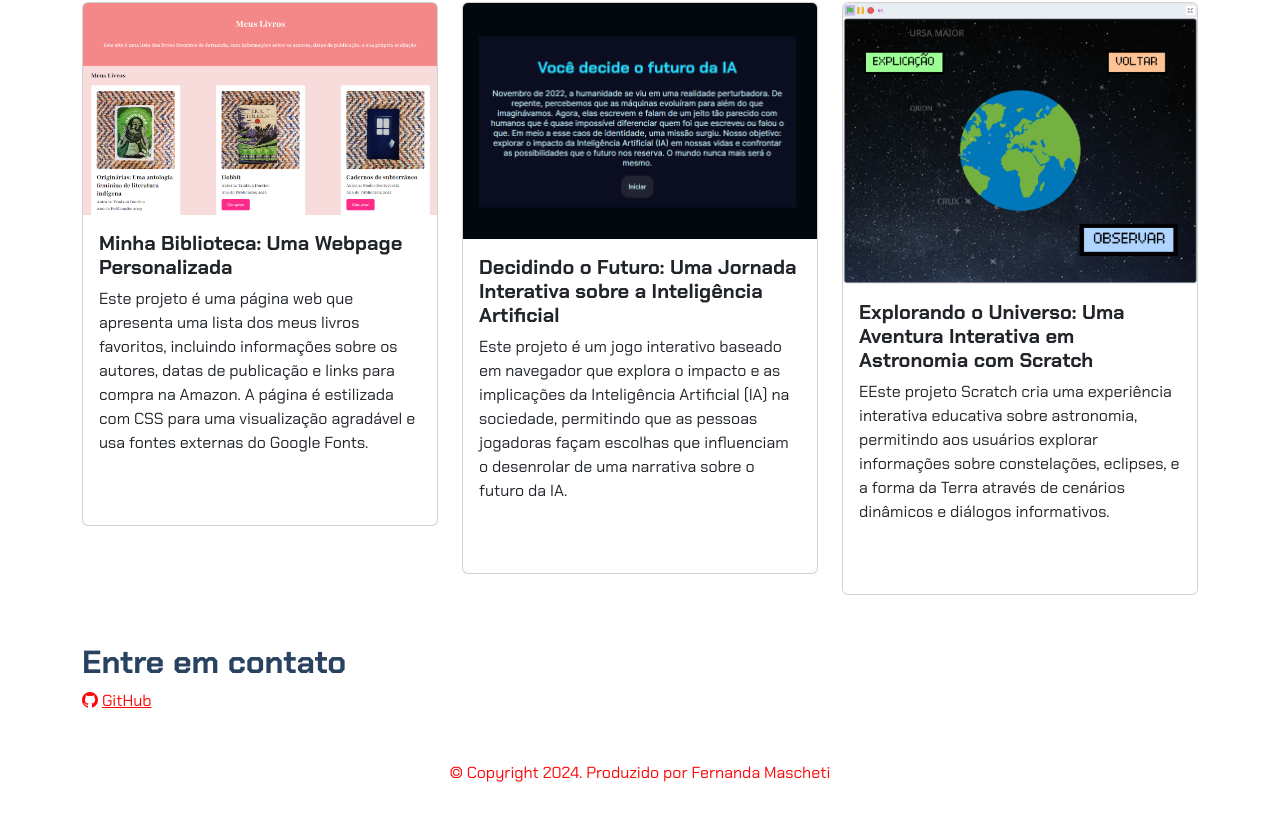
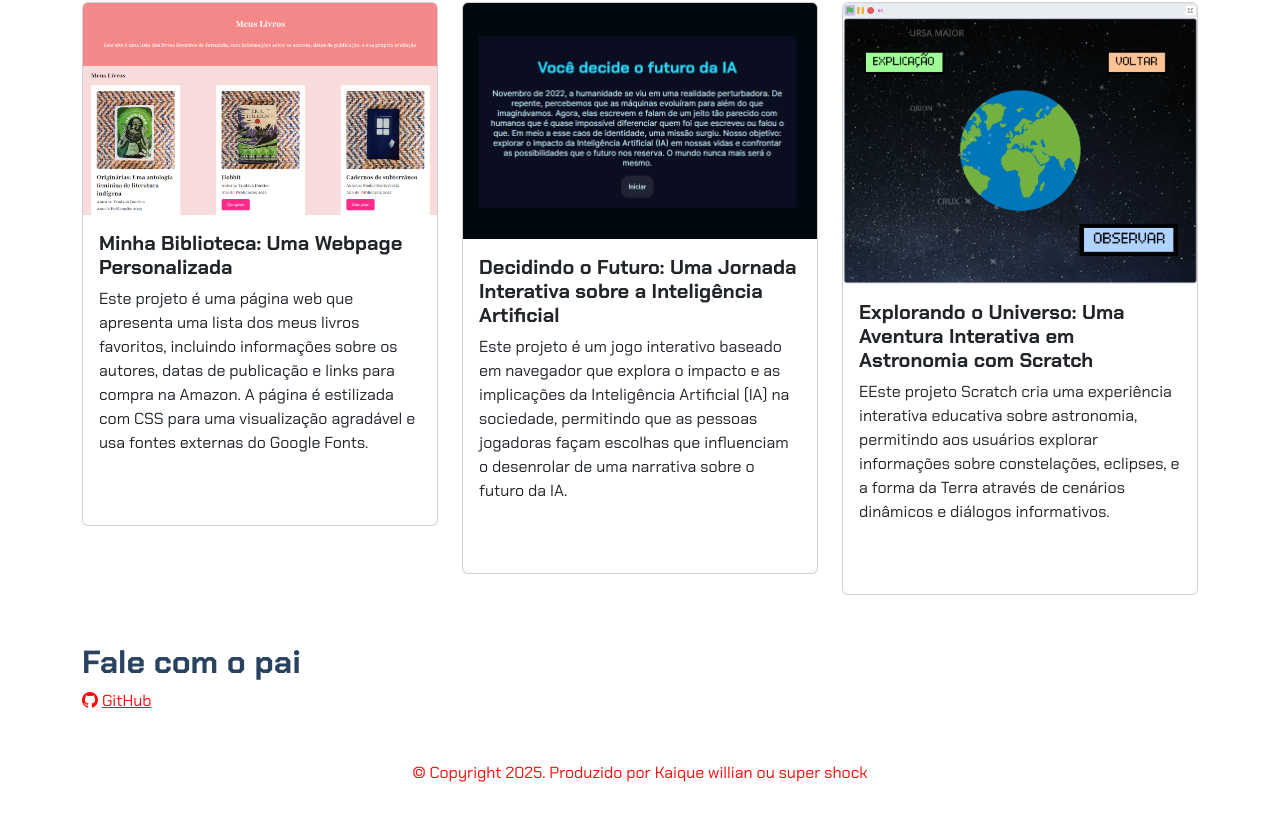
Before and after one commit to kaiquewillian92/portfolios, a plain HTML site: page index.html in a window 1280 px wide. Shown: the part 488-1309 px from the top of the page. Drawn offline with nearby package versions, Linux system fonts and the light colour scheme; files that its build step writes are made by us from their sources.

Commit message:
index.html

```diff
--- a/index.html
+++ b/index.html
@@ -205,12 +205,12 @@
         </div>
     </div>
     <footer class="container py-5">
-        <h2>Entre em contato</h2>
+        <h2>Fale com o pai</h2>
         <div>
             <i class="bi bi-github"></i>
-            <a href="https://github.com/femascheti">GitHub</a>
+            <a href="https://github.com/kaiquewillian92">GitHub</a>
         </div>
-        <p class="my-5 text-center">© Copyright 2024. Produzido por Fernanda Mascheti</p>
+        <p class="my-5 text-center">© Copyright 2025. Produzido por Kaique willian ou super shock</p>
     </footer>
 
     <script src="https://cdn.jsdelivr.net/npm/bootstrap@5.3.2/dist/js/bootstrap.bundle.min.js"></script>
```
